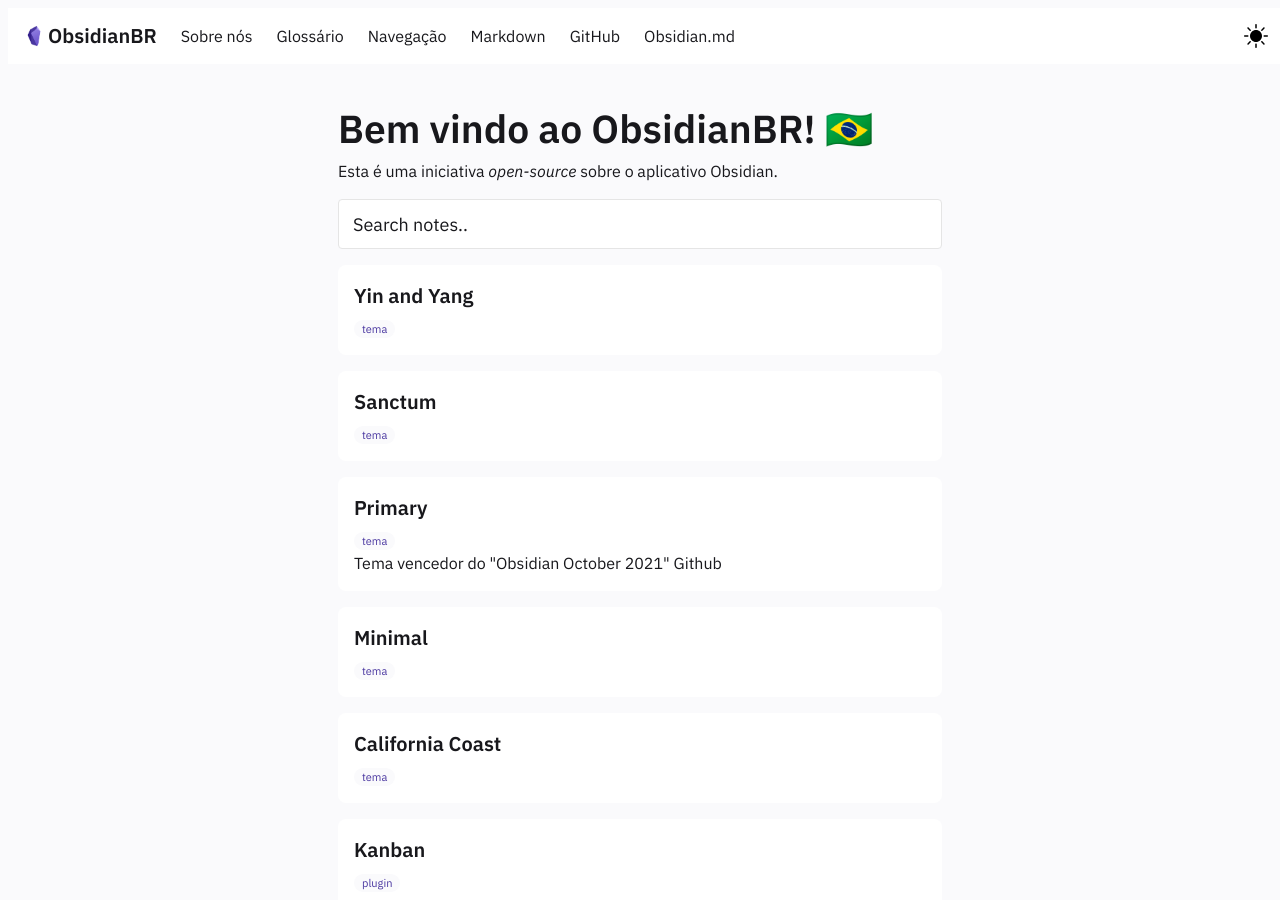
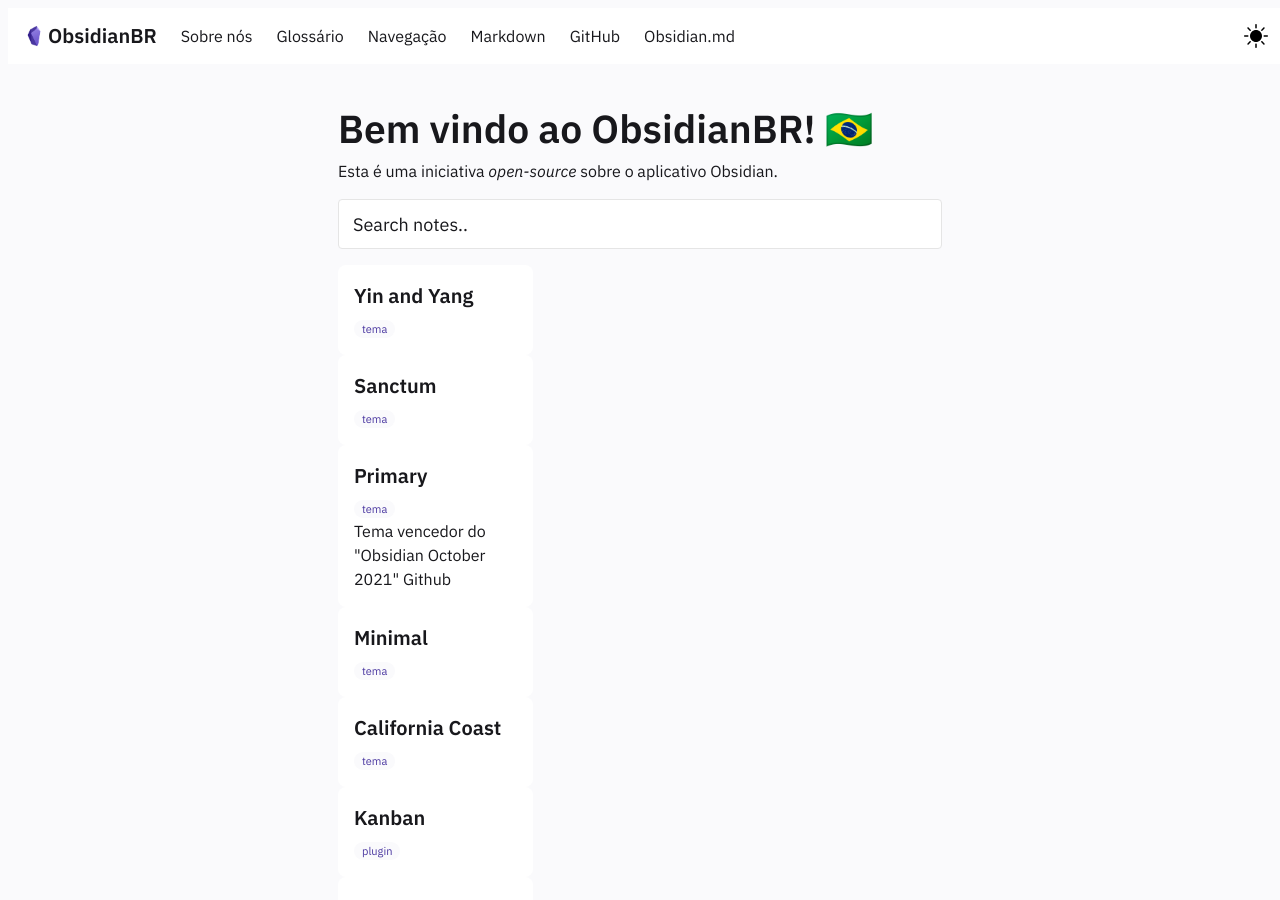
Before and after one commit to obsidianbr/obsidianbr.github.io, a Jekyll site: the page built from pages/index.md, in a window 1280 px wide and 900 px high. Built offline with Jekyll 4.4.1, drawn with Linux system fonts in a browser that asks for light colours.

Commit message:
Update Feed.html

```diff
--- a/_includes/Feed.html
+++ b/_includes/Feed.html
@@ -43,6 +43,7 @@
 {% assign note_items = site.notes | sort: "date" | reverse %}
 {% for note_items in note_items %}
 {%- if note_items.notetype == "feed" -%}
+<div class="cardwrapper">
 <div class="block note-cards">
     <div class="box-feed" data-url="{{site.url}}{{note_items.url}}">
         <a href="{{note_items.url}}" style="text-decoration: none;">
@@ -56,5 +57,6 @@
         </a>
     </div>
 </div>
+</div>
 {%- endif -%}
 {%- endfor -%}
```
